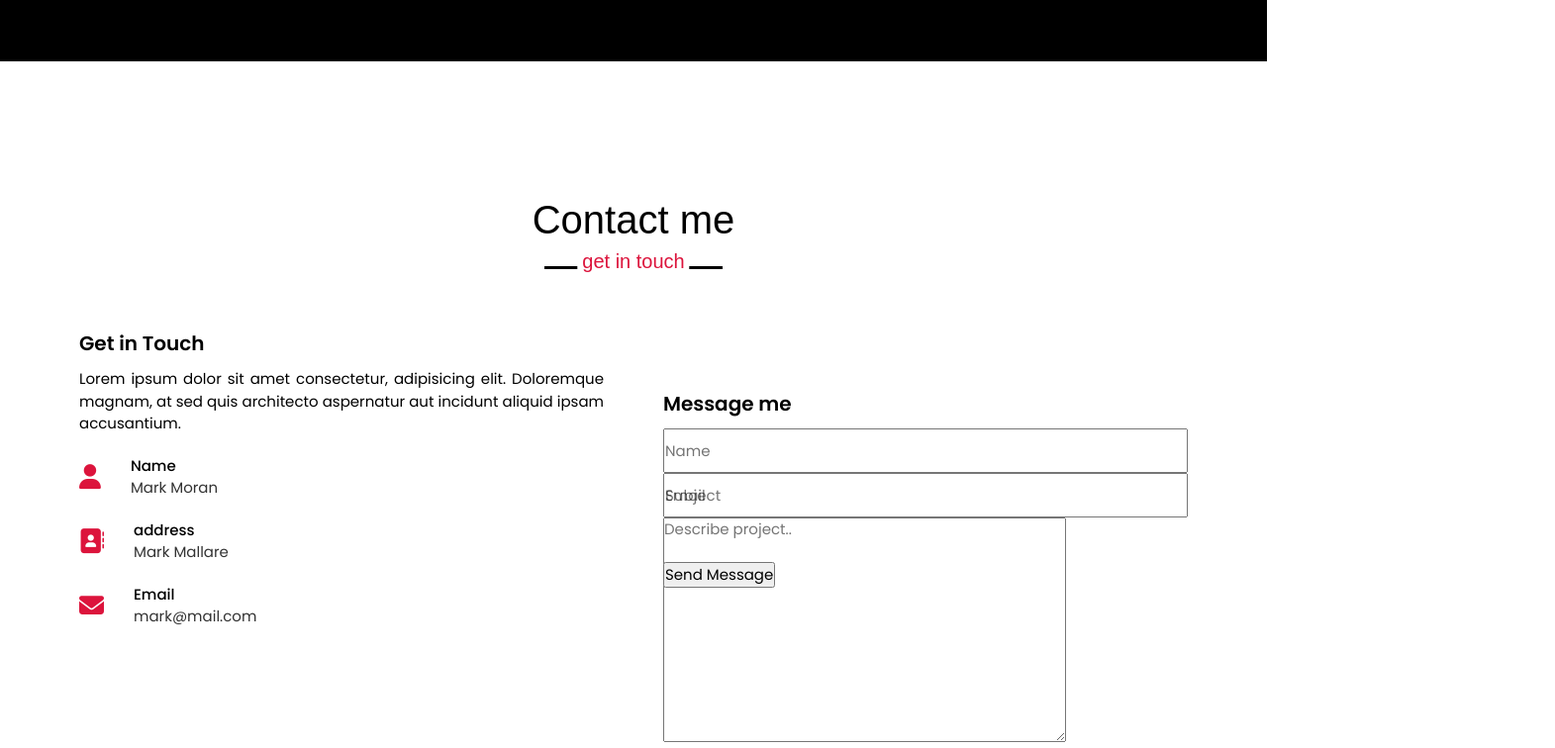
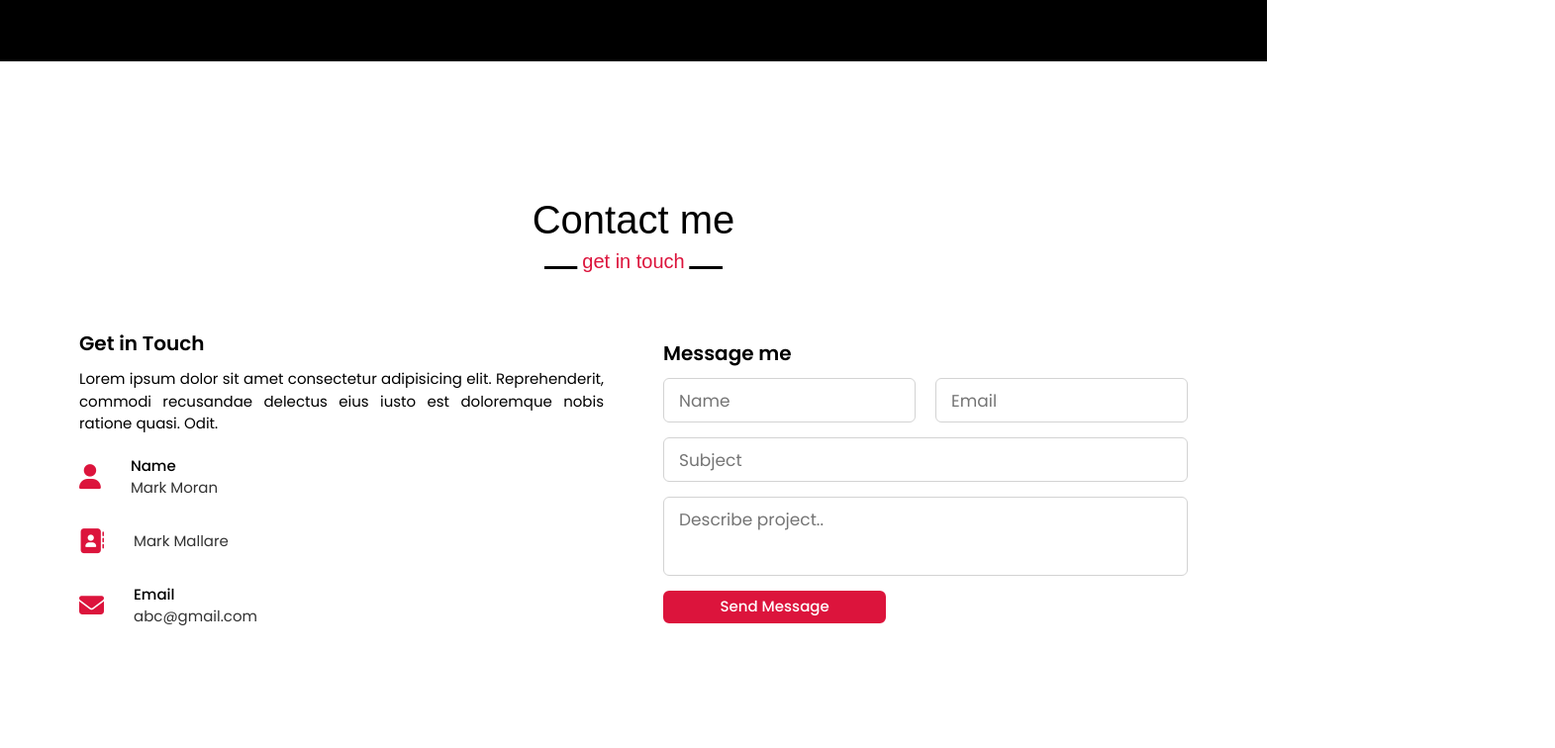
Before and after one commit to MacMoran/Portfolio-Moran, a plain HTML site: page index.html in a window 1280 px wide. Shown: the part 3339-4095 px from the top of the page at 99% size, 1571 px wide, since content can reach past the window. Drawn offline with nearby package versions, Linux system fonts and the light colour scheme.

Commit message:
rework
changing the design

```diff
--- a/index.html
+++ b/index.html
@@ -222,7 +222,7 @@
           <div class="contact-content">
             <div class="column left">
               <div class="text">Get in Touch</div>
-             <p>Lorem ipsum dolor sit amet consectetur, adipisicing elit. Doloremque magnam, at sed quis architecto aspernatur aut incidunt aliquid ipsam accusantium.</p>
+              <p>Lorem ipsum dolor sit amet consectetur adipisicing elit. Reprehenderit, commodi recusandae delectus eius iusto est doloremque nobis ratione quasi. Odit.</p>
               <div class="icons">
                 <div class="row">
                     <i class="fa fa-user"></i>
@@ -234,7 +234,7 @@
                 <div class="row">
                   <i class="fa fa-address-book"></i>
                   <div class="info">
-                    <div class="head">address</div>
+                    <div class="head"><Address></Address></div>
                     <div class="sub-title">Mark Mallare</div>
                   </div>
               </div>
@@ -242,7 +242,7 @@
                 <i class="fa fa-envelope"></i>
                 <div class="info">
                   <div class="head">Email</div>
-                    <div class="sub-title">mark@mail.com</div>
+                  <div class="sub-title">abc@gmail.com</div>
                 </div>
             </div>
             </div>
@@ -250,12 +250,12 @@
           <div class="column right">
             <div class="text">Message me</div>
             <form action="#">
-            <div class="field">
+              <div class="fields">
                 <div class="field name">
                   <input type="text" placeholder="Name" required>
                 </div>
                 <div class="field email">
-                <input type="email" placeholder="Email" required>
+                  <input type="text" placeholder="Email" required>
                 </div>
               </div>
                 <div class="field">
@@ -273,6 +273,9 @@
         </div>
        </section>
 
+
+    <!-- footer section start -->
+
     <script src="scripts.js"></script>
   </body>
 </html>
--- a/style.css
+++ b/style.css
@@ -438,10 +438,52 @@ section .title::after {
 .contact .right form .fields .field {
   height: 45px;
   width: 100%;
+  margin-bottom: 15px;
 }
-.contact .right form .field input {
+.contact .right form .textarea{
+  height: 80px;
+  width: 100%;
+}
+.contact .right form .name{
+  margin-right: 10px;
+}
+.contact .right form .email{
+  margin-left: 10px;
+}
+.contact .right form .field input,
+.contact .right form .textarea textarea{
   height: 100%;
   width: 100%;
+  border: 1px solid lightgrey;
+  border-radius: 6px;
+  outline: none;
+  padding: 0 15px;
+  font-size: 17px;
+  font-family: 'Poppins', sans-serif;
+}
+.contact .right form .textarea textarea{
+  padding-top: 10px;
+  resize: none;
+}
+.contact .right form .button{
+  height: 47px;
+  width: 170%;
+}
+.contact .right form .button button{
+  width: 25%;
+  height: 70%;
+  border: 2px solid crimson;
+  background: crimson;
+  color: #fff;
+  font-size: 15px;
+  font-weight: 500;
+  border-radius: 6px;
+  cursor: pointer;
+  transition: all 0.3s ease;
+}
+.contact .right form .button button:hover{
+  color: crimson;
+  background: none;
 }
 
 /*responsive media query starts*/
@@ -523,7 +565,8 @@ section .title::after {
     width: calc(-50% - 10px);
     margin-bottom: 20px;
   }
-  .skills .skills-content .column {
+  .skills .skills-content .column,
+  .contact .contact-content .column{
     width: 100%;
     margin-bottom: 35px;
   }
```
Lines whose indentation alone changed are shown as unchanged.
